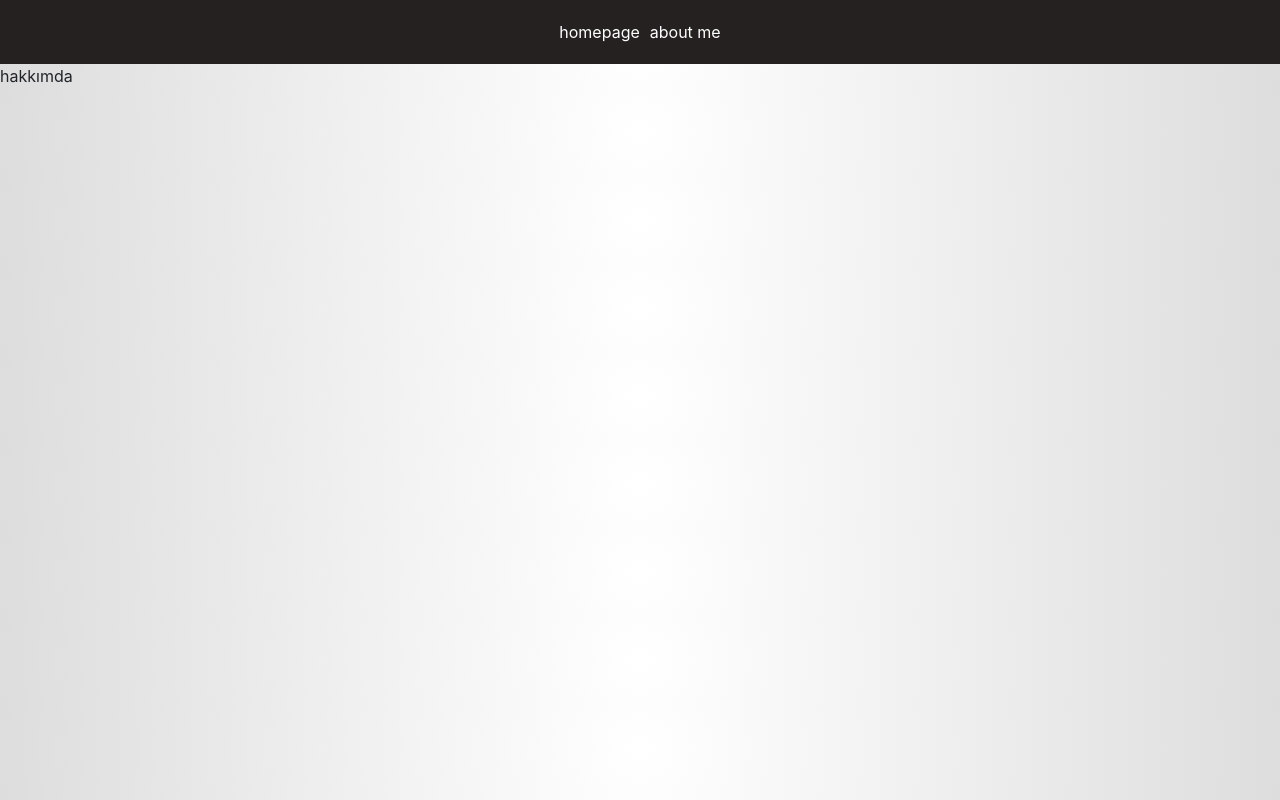
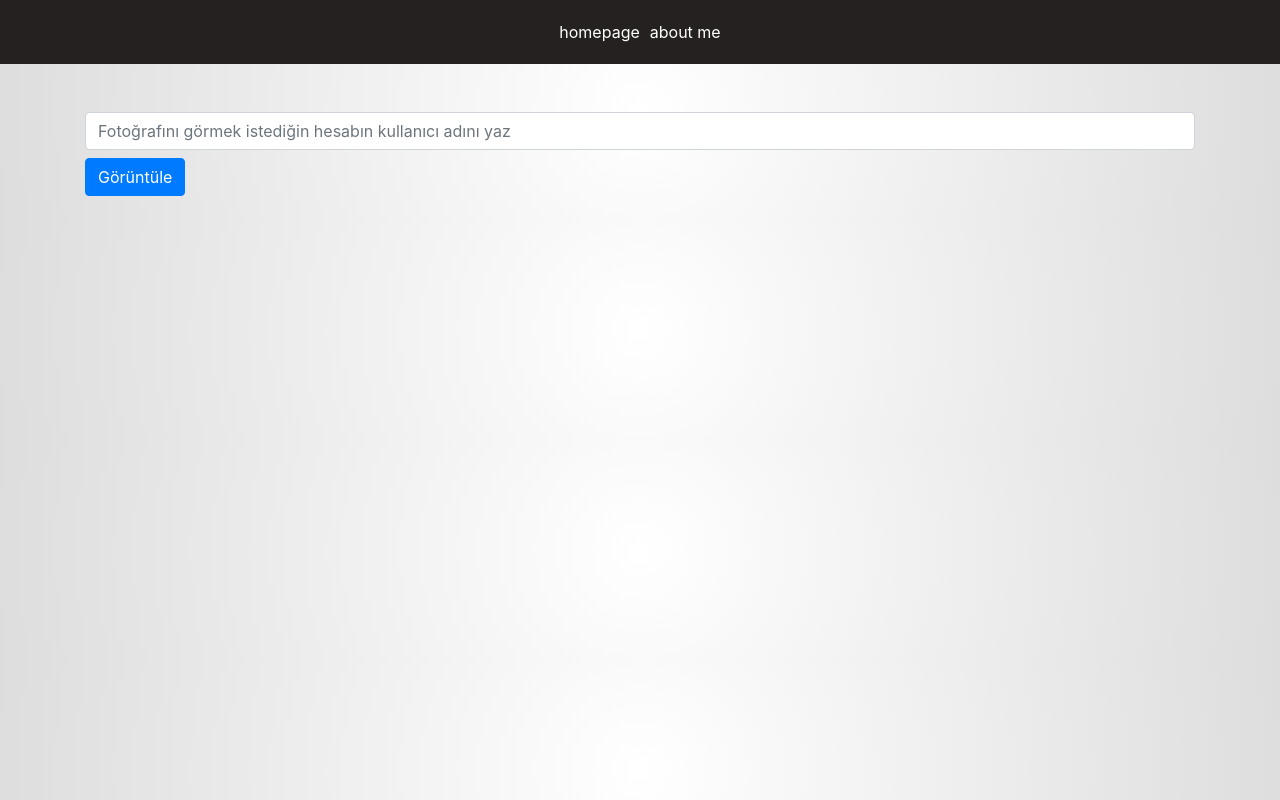
Before and after one commit to eryilmazyasin/covid-19-api, a React (Create React App) app: page /about in a window 1280 px wide. Built offline with nearby package versions, Linux system fonts and the light colour scheme; no server answers; what react-pose would draw is missing.

Commit message:
first initialize

```diff
--- a/src/App.js
+++ b/src/App.js
@@ -10,21 +10,22 @@ export default class App extends Component {
     news: null,
     totalData: {},
     turkeyData: {},
-    allData: ''
+    allData: "",
+    instagram: {}
   };
 
   async componentDidMount() {
-    const token = '6ca6PB0jkrJ2Sj99gEKMT6:7IqqvPHXnLYCgY1pW1cbDU';
-    const newsUrl = 'https://api.collectapi.com/corona/coronaNews';
-    const totalDataUrl = 'https://api.collectapi.com/corona/totalData';
-    const countryData = 'https://api.collectapi.com/corona/countriesData';
+    const token = "6ca6PB0jkrJ2Sj99gEKMT6:7IqqvPHXnLYCgY1pW1cbDU";
+    const newsUrl = "https://api.collectapi.com/corona/coronaNews";
+    const totalDataUrl = "https://api.collectapi.com/corona/totalData";
+    const countryData = "https://api.collectapi.com/corona/countriesData";
 
     //Fetch News
     await axios
       .get(newsUrl, {
         headers: {
-          'authorization': 'apikey ' + token,
-          'content-type': 'application/json'
+          authorization: "apikey " + token,
+          "content-type": "application/json",
         },
       })
       .then((result) => {
@@ -36,13 +37,12 @@ export default class App extends Component {
         console.log(error);
       });
 
-
     //Fetch totalCases
     await axios
       .get(totalDataUrl, {
         headers: {
-          'authorization': 'apikey ' + token,
-          'content-type': 'application/json'
+          authorization: "apikey " + token,
+          "content-type": "application/json",
         },
       })
       .then((result) => {
@@ -54,24 +54,27 @@ export default class App extends Component {
         console.log(error);
       });
 
-      //Fetch Country Data
-      axios.get(countryData, {
+    //Fetch Country Data
+    axios
+      .get(countryData, {
         headers: {
-          'authorization': 'apikey ' + token,
-          'content-type' : 'application/json'
-        }
-      }).then(result => {
+          authorization: "apikey " + token,
+          "content-type": "application/json",
+        },
+      })
+      .then((result) => {
         this.setState({
-          turkeyData : result.data.result[15],
-          allData : result.data.result
-        })
-      }).catch( error=> {
+          turkeyData: result.data.result[15],
+          allData: result.data.result,
+        });
+      })
+      .catch((error) => {
         console.log(error);
-      })
+      });
   }
 
   render() {
-    const { news, totalData, turkeyData, allData } = this.state;
+    const { news, totalData, turkeyData, allData, instagram } = this.state;
     return (
       <Router>
         <div className="app-container">
@@ -81,10 +84,19 @@ export default class App extends Component {
               path="/"
               exact
               render={(props) => (
-                <Dashboard news={news} totalData={totalData} turkeyData={turkeyData} allData={allData}></Dashboard>
+                <Dashboard
+                  news={news}
+                  totalData={totalData}
+                  turkeyData={turkeyData}
+                  allData={allData}
+                ></Dashboard>
               )}
             ></Route>
-            <Route path="/about" component={About} exact />
+            <Route
+              path="/about"
+              exact
+              render={(props) => <About instagram={instagram}> </About>}
+            ></Route>
             <Route exact component={NotFound}></Route>
           </Switch>
         </div>
--- a/src/components/About.js
+++ b/src/components/About.js
@@ -1,10 +1,48 @@
-import React from "react";
-import { Link } from "react-router-dom";
 
-export default function About() {
-  return (
-    <section className="about">
-      hakkımda
-    </section>
-  );
+import React, { Component } from 'react'
+
+import axios from "axios";
+import User from './User';
+
+export default class About extends Component {
+  state = {
+    value : '',
+    instagram: ''
+  }
+  handleChange = (e) => {
+    this.setState({
+      value: e.target.value
+    })
+    console.log(this.state.value);
+  }
+  handleSubmit = (e) => {
+    e.preventDefault();
+    let val = this.state.value;
+    axios
+    .get(
+     `https://www.instagram.com/${val}/?__a=1&fbclid=IwAR3B5_HaB65jOlr_ixE6C0g_7DdUo0BspGxVsQYULAn1vhXHWqogeDsC5GU`
+    )
+    .then((result) => {
+      this.setState({
+        instagram: result.data.graphql.user,
+      });
+    })
+    .catch((error) => {
+      console.log(error);
+    });
+
+
+  }
+
+  render() {
+    return (
+      <div className="container mt-5">
+        <form onSubmit={this.handleSubmit}>
+          <input type="text" value={this.state.value} onChange={this.handleChange} className="form-control" placeholder="Fotoğrafını görmek istediğin hesabın kullanıcı adını yaz"/>
+          <input type="submit" value="Görüntüle" className="btn btn-primary mt-2" />
+        </form>
+        <User instagram={this.state.instagram}></User>
+      </div>
+    )
+  }
 }
--- /dev/null
+++ b/src/components/User.js
@@ -0,0 +1,12 @@
+import React from "react";
+
+
+export default function TotalData(props) {
+  return (
+
+    <div>
+        <img src={props.instagram.profile_pic_url_hd}/>
+    </div>
+
+
+  )};
```
Also changed, not shown: .gitlab-ci.yml (deleted).
